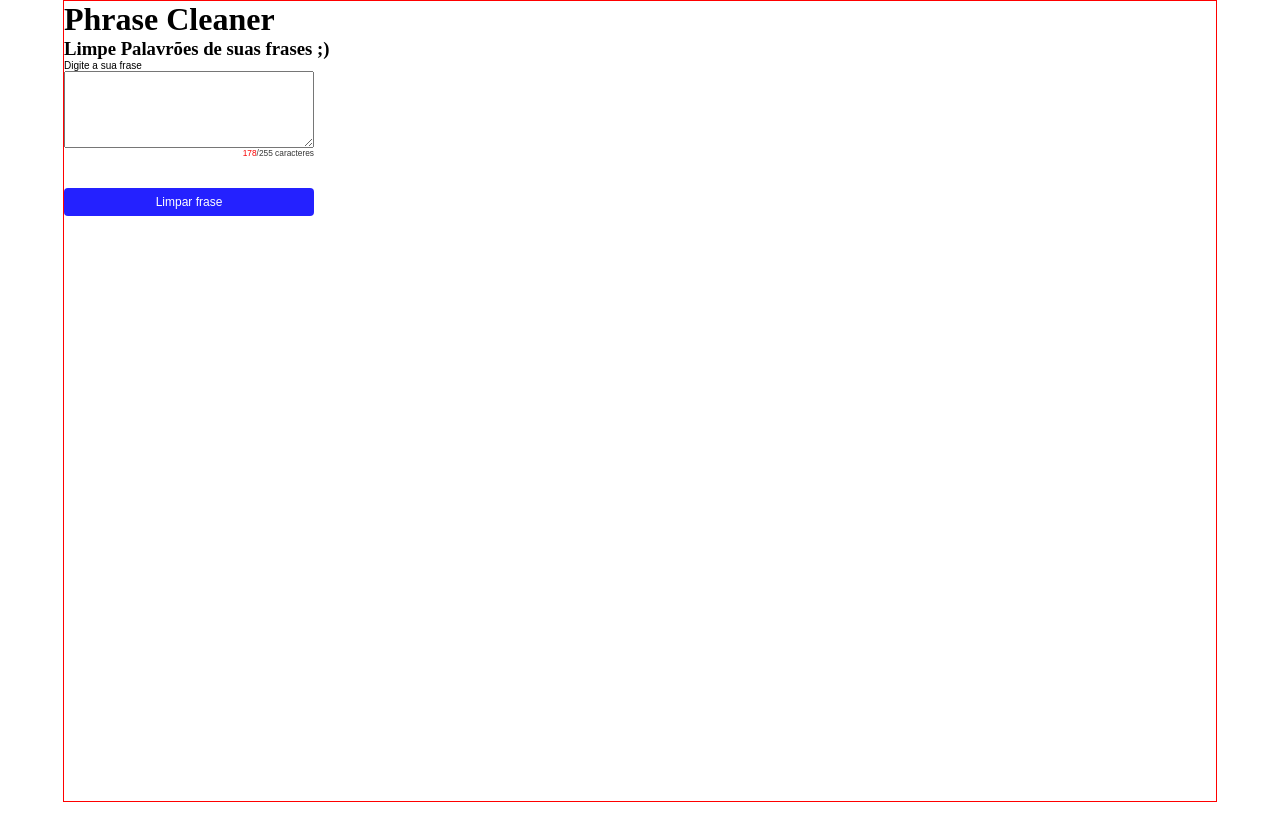
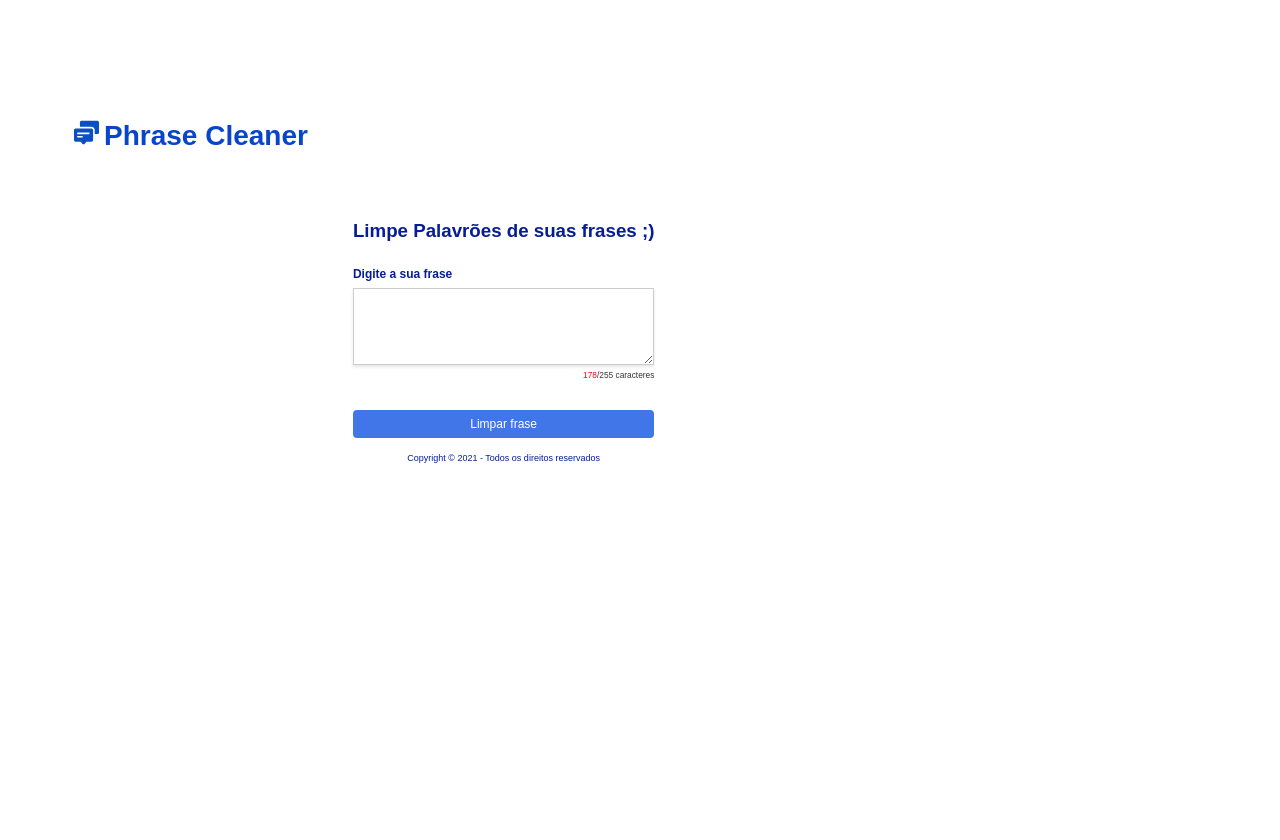
Before and after one commit to natan1563/phrase_cleaner, a Vue app: page / in a window 1280 px wide. Shown: the top 840 px of the page. Before the commit the page ends 802 px from the top, so only its background shows below. Built offline with nearby package versions, Linux system fonts and the light colour scheme.

Commit message:
Finished base layout

```diff
--- a/src/App.vue
+++ b/src/App.vue
@@ -18,7 +18,6 @@
 body {
   height: 100vh;
   width: 90%;
-  border: 1px solid red;
   margin: 0 auto;
 }
 
--- a/src/views/Home.vue
+++ b/src/views/Home.vue
@@ -1,6 +1,11 @@
 <template>
   <div class="home">
+    <div id="logoPhraseCleaner">
+      <img src="@/assets/chat.svg" alt="">
       <h1>Phrase Cleaner</h1>
+    </div>
+
+    <div id="content">
       <h3>Limpe Palavrões de suas frases ;)</h3>
 
       <div id="boxClean">
@@ -8,12 +13,15 @@
           Digite a sua frase
         </label>
 
-      <textarea name="cleanSwearword" id="cleanSwearword" cols="35" rows="5"></textarea>
+        <textarea name="cleanSwearword" id="cleanSwearword" cols="35" rows="5" maxlength="255"></textarea>
 
         <small id="characterCounter">
           <span id="hotCharacter">178</span>/255 caracteres
         </small>
         <button id="btnCleanPhrase">Limpar frase</button>
+
+        <p id="copyright">Copyright &copy; 2021 - Todos os direitos reservados</p>
+      </div>
     </div>
   </div>
 </template>
@@ -22,12 +30,41 @@
 
 export default {
   name: 'Home',
-  components: {
-  }
 }
 </script>
 
 <style scoped>
+
+  .home {
+    display: flex;
+    padding: 40px 10px;
+    margin-top: 10vh;
+    font-family: Arial, Helvetica, sans-serif;
+  }
+
+  #logoPhraseCleaner {
+    display: flex;
+    color: #0945c7;
+    font-size: 14px;
+    font-weight: bold;
+  }
+
+  #logoPhraseCleaner img {
+    width: 25px;
+    height: 25px;
+    margin-right: 5px;
+    filter: invert(20%) sepia(50%) saturate(3508%) hue-rotate(210deg) brightness(105%) contrast(102%);
+  }
+
+  #content {
+    margin: 100px 45px;
+    max-width: 350px;
+  }
+
+  #content h3 {
+    color: #071d95;
+  }
+
   #hotCharacter {
     color: #f80303;
   }
@@ -35,13 +72,26 @@ export default {
   #boxClean {
     display: flex;
     flex-direction: column;
-    max-width: 250px;
     font-size: 10px;
     font-family: Arial, Helvetica, sans-serif;
+    margin-top: 25px;
+  }
+
+  #boxClean label {
+    color: #071d95;
+    font-size: 12px;
+    font-weight: bold;
+    margin-bottom: 7px;
+  }
+
+  #boxClean textarea {
+    border: 1px solid #CCC;
+    box-shadow: 0 2px 3px rgba(10, 10, 10, .1);
   }
 
   #boxClean #characterCounter {
     text-align: right;
+    margin-top: 5px;
     color: rgb(54, 54, 54);
   }
 
@@ -49,9 +99,16 @@ export default {
     margin-top: 30px;
     border: none;
     color: #FFF;
-    background: rgba(4, 0, 255, 0.87);
+    background: #4176e9;
     border-radius: 4px;
     padding: 7px 0;
     font-size: 12px;
   }
+
+  #copyright {
+    margin-top: 15px;
+    text-align: center;
+    color: #071d95;
+    font-size: 9px;
+  }
 </style>
```
Also changed, not shown: src/assets/chat.svg (added). Lines whose indentation alone changed are shown as unchanged.
